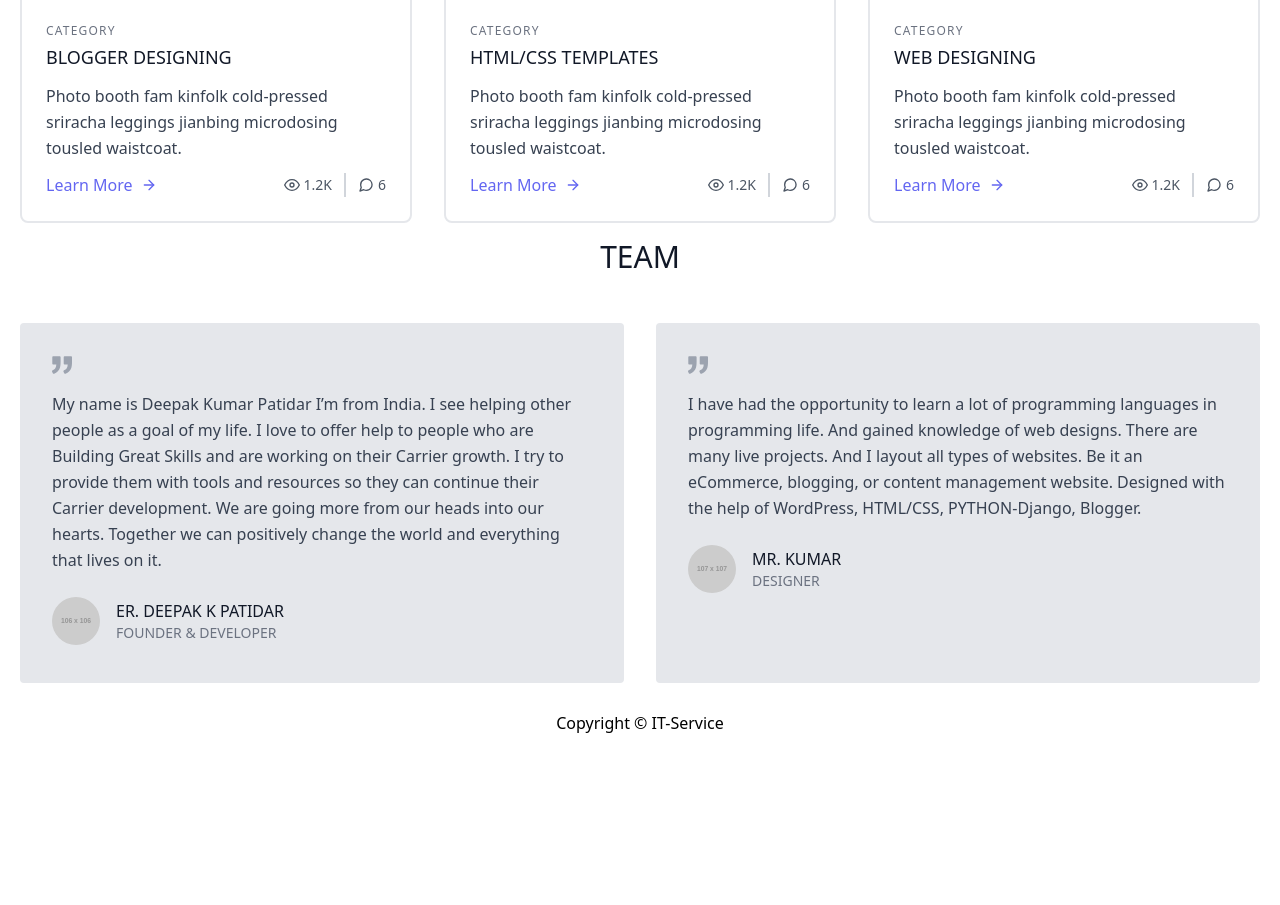
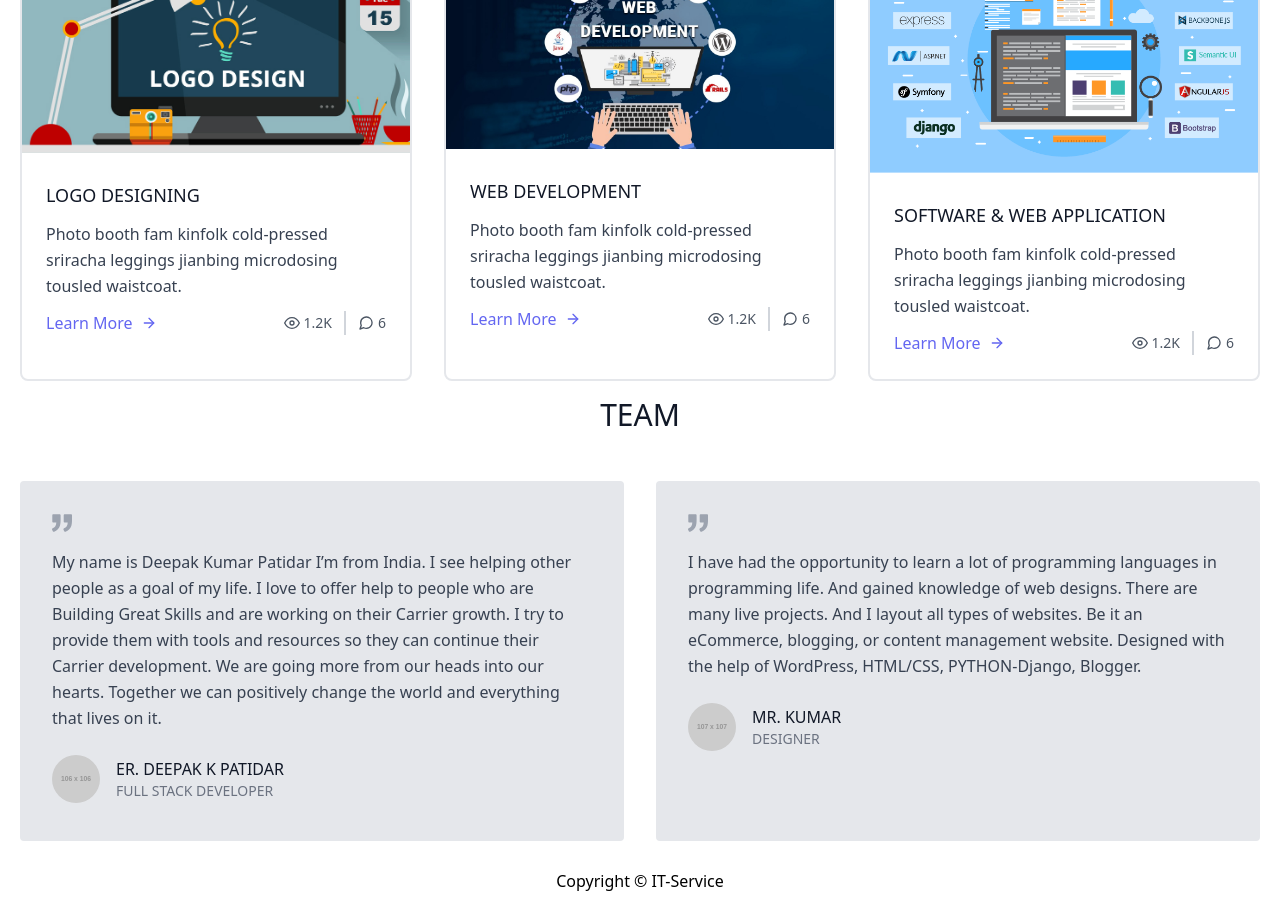
Before and after one commit to mrvijaycoder/IT-Service, a Django app: page / in a window 1280 px wide. Shown: the part 273-1178 px from the top of the page. Before the commit the page ends 1006 px from the top, so only its background shows below. Run offline with Django 3.2, Linux system fonts and the light colour scheme; grey boxes labelled with a size stand in for pictures from a placeholder-image service; some libraries are stand-ins or nearby versions.

Commit message:
image added in index header

```diff
--- a/templates/base.html
+++ b/templates/base.html
@@ -1,3 +1,4 @@
+{% load static %}
 <!DOCTYPE html>
 <html lang="en">
 <head>
@@ -39,7 +40,8 @@
 <header class="text-gray-700 body-font">
   <div class="container mx-auto flex flex-wrap p-5 flex-col md:flex-row items-center">
     <a class="flex title-font font-medium items-center text-gray-900 mb-4 md:mb-0">
-       <img src="media/itsvg.png" height="50" width="50">
+       <img src="{% static "media/itsvg.png" %}" height="50" width="50">
+
       <span class="ml-3 text-xl"> <strong>IT SERVICE</strong></span>
     </a>
     <nav class="md:ml-auto flex flex-wrap items-center text-base justify-center">
@@ -52,6 +54,40 @@
   </div>
 </header>
   <!--End Header-nav-->
+    <!--Header-->
+    <section class="text-gray-700 body-font">
+      <div class="container px-5 py-24 mx-auto">
+        <div class="flex flex-col text-center w-full mb-12">
+    <h1 class="ml10">
+      <span class="text-wrapper">
+       <span class="letters">Welcome To IT-SERVICE</span>
+      </span>
+    </h1>
+    <script src="https://cdnjs.cloudflare.com/ajax/libs/animejs/2.0.2/anime.min.js"></script>
+    </div>
+  </div>
+</section>
+  <!--Header end-->
+   <script>
+
+var textWrapper = document.querySelector('.ml10 .letters');
+textWrapper.innerHTML = textWrapper.textContent.replace(/\S/g, "<span class='letter'>$&</span>");
+
+anime.timeline({loop: true})
+  .add({
+    targets: '.ml10 .letter',
+    rotateY: [-90, 0],
+    duration: 1300,
+    delay: (el, i) => 45 * i
+  }).add({
+    targets: '.ml10',
+    opacity: 0,
+    duration: 1000,
+    easing: "easeOutExpo",
+    delay: 1000
+  });
+
+ </script>
 
   {% block content %}
   {% endblock content %}
--- a/templates/index.html
+++ b/templates/index.html
@@ -1,16 +1,16 @@
 {% extends "base.html" %}
 {% block content %}
-
+{% load static %}
 <!-- Blog Section-->
 <section class="text-gray-700 body-font">
   <div class="container px-5 py-24 mx-auto">
     <div class="flex flex-wrap -m-4">
       <div class="p-4 md:w-1/3">
         <div class="h-full border-2 border-gray-200 rounded-lg overflow-hidden">
-          <img class="lg:h-48 md:h-36 w-full object-cover object-center" src="media/coding.jpg" alt="blog">
+          <img src="{% static "media/logodesign.jpg" %}" alt="LOGO DESIGNS">
           <div class="p-6">
-            <h2 class="tracking-widest text-xs title-font font-medium text-gray-500 mb-1">CATEGORY</h2>
-            <h1 class="title-font text-lg font-medium text-gray-900 mb-3">BLOGGER DESIGNING</h1>
+            <h2 class="tracking-widest text-xs title-font font-medium text-gray-500 mb-1"></h2>
+            <h1 class="title-font text-lg font-medium text-gray-900 mb-3">LOGO DESIGNING</h1>
             <p class="leading-relaxed mb-3">Photo booth fam kinfolk cold-pressed sriracha leggings jianbing microdosing tousled waistcoat.</p>
             <div class="flex items-center flex-wrap ">
               <a class="text-indigo-500 inline-flex items-center md:mb-2 lg:mb-0">Learn More
@@ -36,10 +36,10 @@
       </div>
       <div class="p-4 md:w-1/3">
         <div class="h-full border-2 border-gray-200 rounded-lg overflow-hidden">
-          <img class="lg:h-48 md:h-36 w-full object-cover object-center" src="media/html.jpg" alt="blog">
+          <img src="{% static "media/Web_Development.jpeg" %}" alt="WEB DEVELOPMENT">
           <div class="p-6">
-            <h2 class="tracking-widest text-xs title-font font-medium text-gray-500 mb-1">CATEGORY</h2>
-            <h1 class="title-font text-lg font-medium text-gray-900 mb-3">HTML/CSS TEMPLATES</h1>
+            <h2 class="tracking-widest text-xs title-font font-medium text-gray-500 mb-1"></h2>
+            <h1 class="title-font text-lg font-medium text-gray-900 mb-3">WEB DEVELOPMENT</h1>
             <p class="leading-relaxed mb-3">Photo booth fam kinfolk cold-pressed sriracha leggings jianbing microdosing tousled waistcoat.</p>
             <div class="flex items-center flex-wrap">
               <a class="text-indigo-500 inline-flex items-center md:mb-2 lg:mb-0">Learn More
@@ -65,10 +65,10 @@
       </div>
       <div class="p-4 md:w-1/3">
         <div class="h-full border-2 border-gray-200 rounded-lg overflow-hidden">
-          <img class="lg:h-48 md:h-36 w-full object-cover object-center" src="media/website.png" alt="blog">
+          <img src="{% static "media/web_application_framework.png" %}" alt="WEB APP & SOFT">
           <div class="p-6">
-            <h2 class="tracking-widest text-xs title-font font-medium text-gray-500 mb-1">CATEGORY</h2>
-            <h1 class="title-font text-lg font-medium text-gray-900 mb-3">WEB DESIGNING</h1>
+            <h2 class="tracking-widest text-xs title-font font-medium text-gray-500 mb-1"></h2>
+            <h1 class="title-font text-lg font-medium text-gray-900 mb-3">SOFTWARE & WEB APPLICATION</h1>
             <p class="leading-relaxed mb-3">Photo booth fam kinfolk cold-pressed sriracha leggings jianbing microdosing tousled waistcoat.</p>
             <div class="flex items-center flex-wrap ">
               <a class="text-indigo-500 inline-flex items-center md:mb-2 lg:mb-0">Learn More
@@ -112,7 +112,7 @@
             <img alt="testimonial" src="https://dummyimage.com/106x106" class="w-12 h-12 rounded-full flex-shrink-0 object-cover object-center">
             <span class="flex-grow flex flex-col pl-4">
               <span class="title-font font-medium text-gray-900">ER. DEEPAK K PATIDAR</span>
-              <span class="text-gray-500 text-sm">FOUNDER & DEVELOPER</span>
+              <span class="text-gray-500 text-sm">FULL STACK DEVELOPER</span>
             </span>
           </a>
         </div>
```
Also changed, not shown: IT/settings.py (+13 -0 lines), static/media/Web_Development.jpeg (added), static/media/coding.jpg (added), static/media/html.jpg (added), static/media/itsvg.png (added), static/media/logodesign.jpg (added), static/media/web_application_framework.png (added), static/media/website.png (added).
